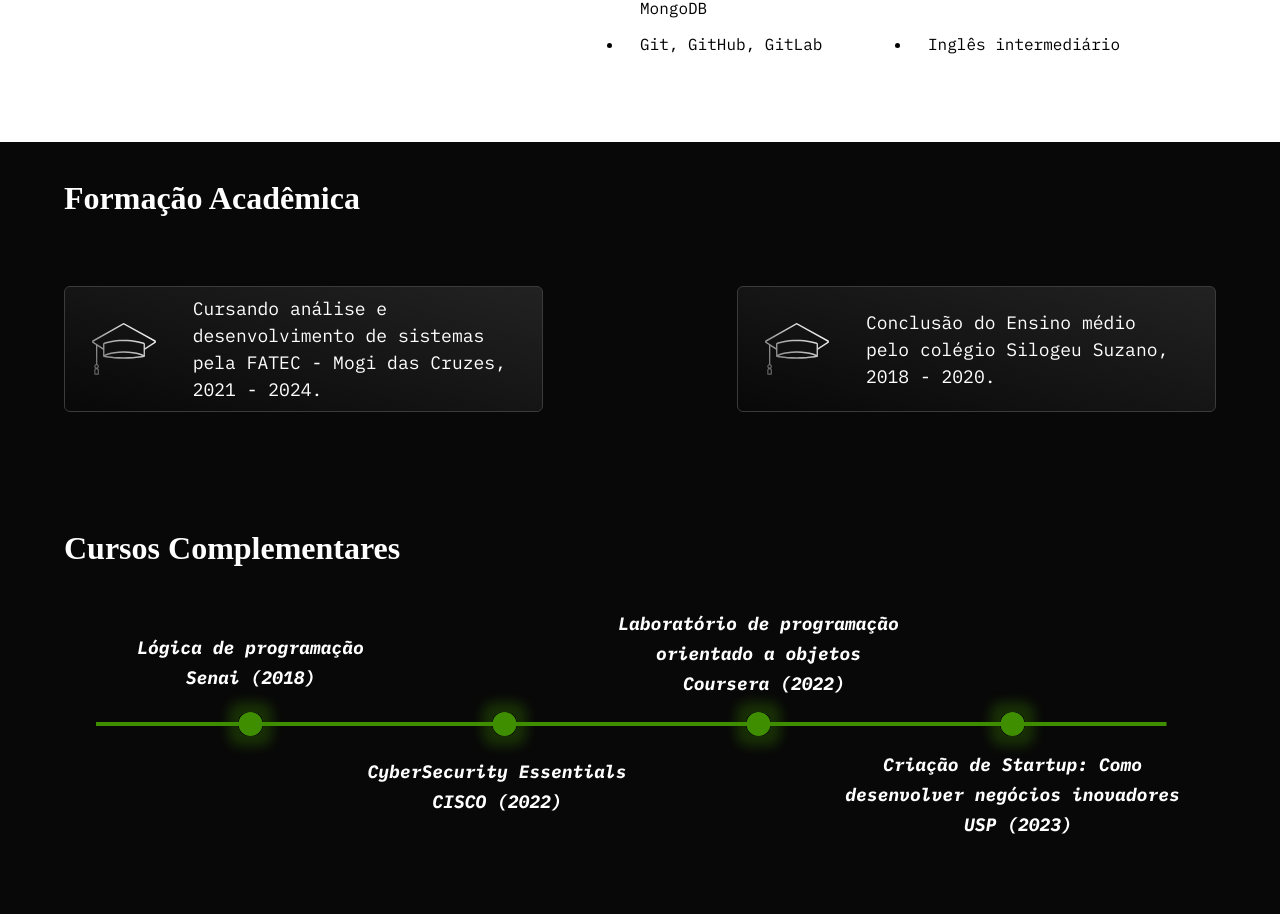
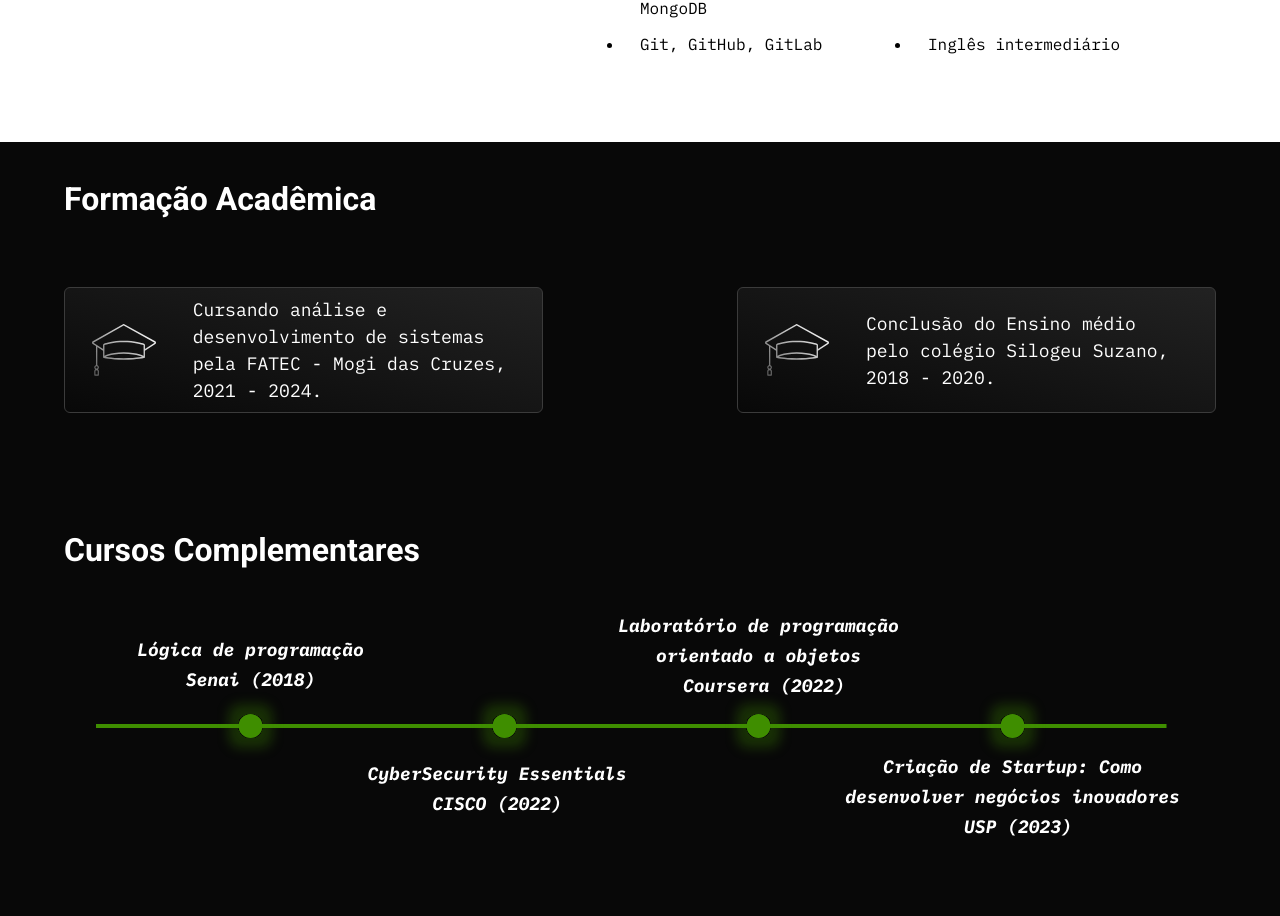
Before and after one commit to nathan-kos/portfolio, an Angular app: page /home in a window 1280 px wide. Shown: the part 1353-2269 px from the top of the page. Built offline with nearby package versions, Linux system fonts and the light colour scheme.

Commit message:
fix: change titles font family

```diff
--- a/src/app/components/resources/studies/studies.component.css
+++ b/src/app/components/resources/studies/studies.component.css
@@ -14,6 +14,7 @@
 
   width: 90%;
   padding: 1rem;
+  font-family: var(--roboto);
 }
 
 .cards{
@@ -53,6 +54,7 @@
   width: 90%;
   margin-top: 5rem;
   margin-bottom: 5rem;
+  font-family: var(--roboto);
 }
 
 .timeline{
```
